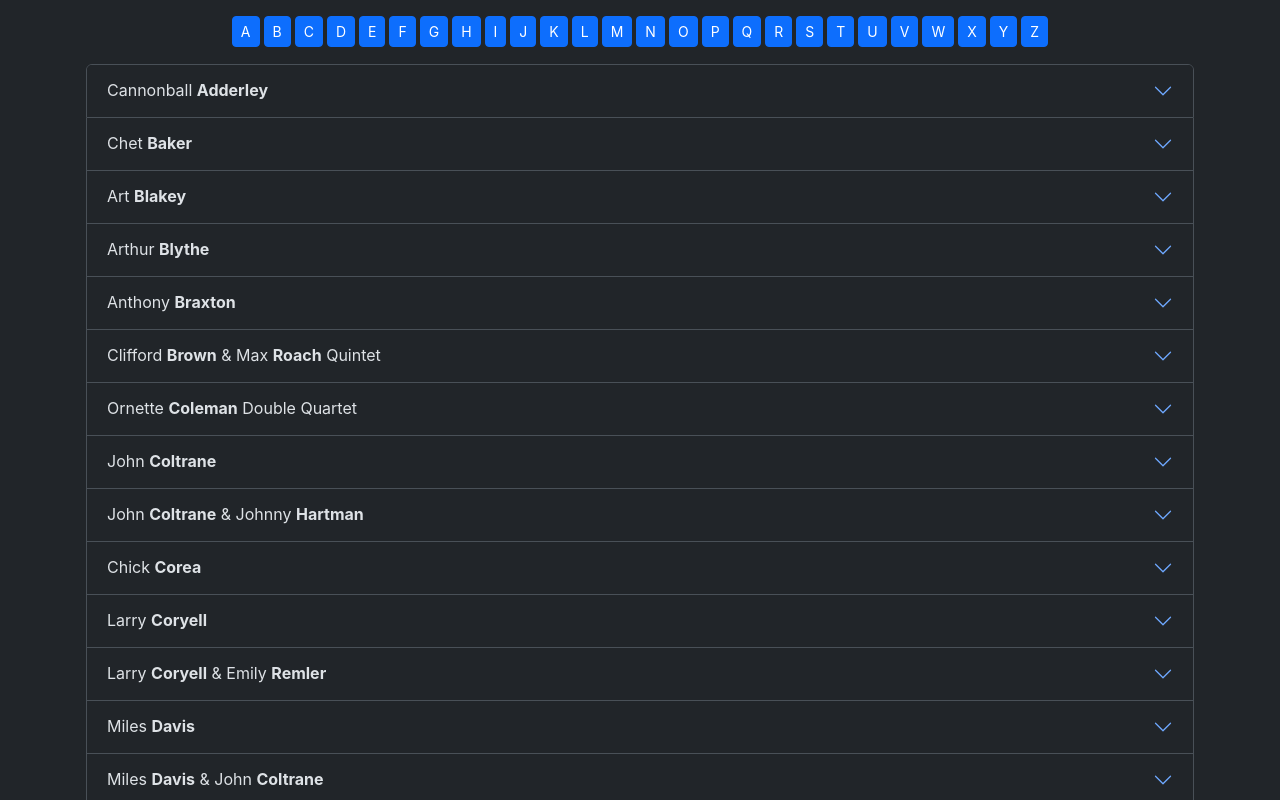
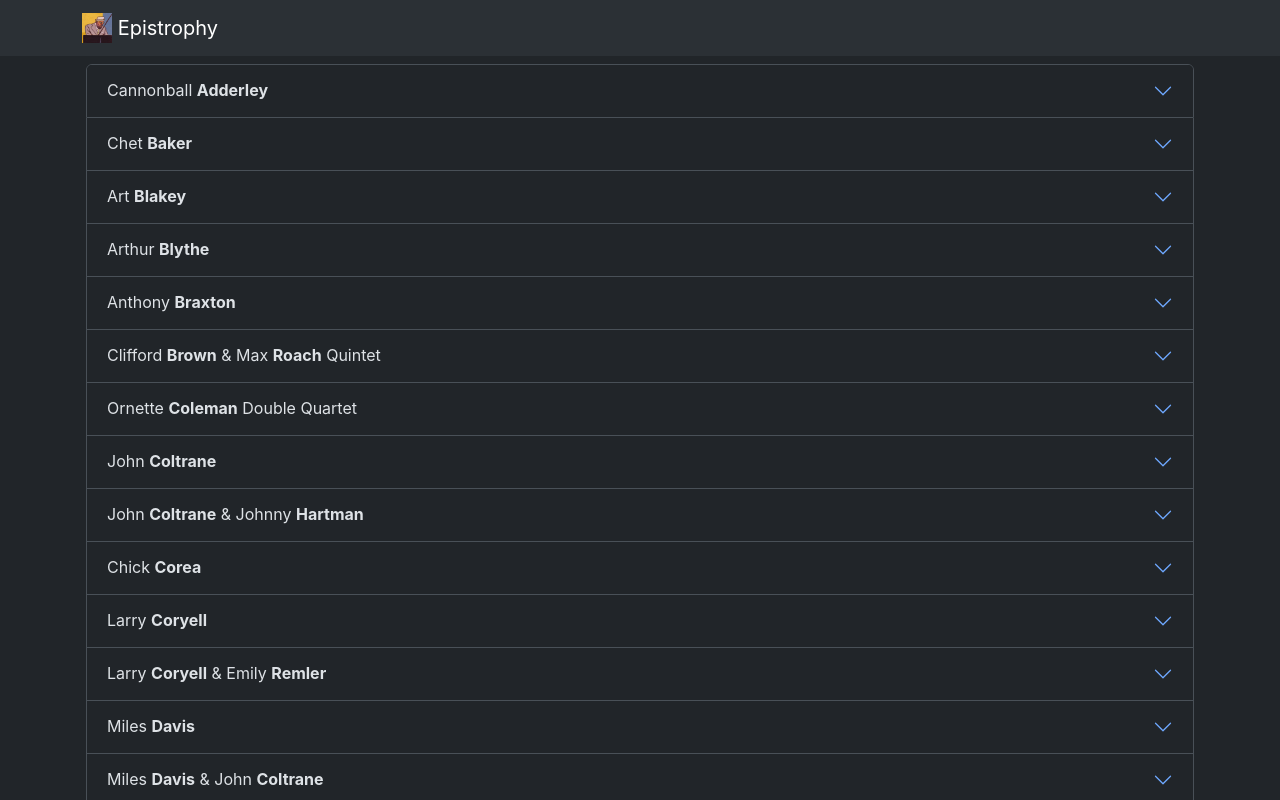
Before and after one commit to jjuback/epistrophy, a React (Create React App) app: page / in a window 1280 px wide. Shown: the top 800 px of the page. Built offline with nearby package versions, Linux system fonts and the light colour scheme; the HTML template or start-up script is replaced by a standard one.

Commit message:
Replaced buttons with navbar

```diff
--- a/src/Artists.js
+++ b/src/Artists.js
@@ -8,8 +8,7 @@
 import Container from 'react-bootstrap/Container';
 import Row from 'react-bootstrap/Row';
 import Col from 'react-bootstrap/Col';
-import Stack from 'react-bootstrap/Stack';
-import Button from 'react-bootstrap/Button';
+import Navbar from 'react-bootstrap/Navbar';
 
 export const Artists = (props) => {
 
@@ -19,34 +18,20 @@
 
   return (
     <>
-      <Stack direction="horizontal" gap={1} className="fixed-top bg-dark py-3 justify-content-center">
-        <Button variant="primary" className="btn-sm">A</Button>
-        <Button variant="primary" className="btn-sm">B</Button>
-        <Button variant="primary" className="btn-sm">C</Button>
-        <Button variant="primary" className="btn-sm">D</Button>
-        <Button variant="primary" className="btn-sm">E</Button>
-        <Button variant="primary" className="btn-sm">F</Button>
-        <Button variant="primary" className="btn-sm">G</Button>
-        <Button variant="primary" className="btn-sm" onClick={() => window.scrollTo(0, 400)}>H</Button>
-        <Button variant="primary" className="btn-sm">I</Button>
-        <Button variant="primary" className="btn-sm">J</Button>
-        <Button variant="primary" className="btn-sm">K</Button>
-        <Button variant="primary" className="btn-sm">L</Button>
-        <Button variant="primary" className="btn-sm">M</Button>
-        <Button variant="primary" className="btn-sm">N</Button>
-        <Button variant="primary" className="btn-sm">O</Button>
-        <Button variant="primary" className="btn-sm">P</Button>
-        <Button variant="primary" className="btn-sm">Q</Button>
-        <Button variant="primary" className="btn-sm">R</Button>
-        <Button variant="primary" className="btn-sm">S</Button>
-        <Button variant="primary" className="btn-sm">T</Button>
-        <Button variant="primary" className="btn-sm">U</Button>
-        <Button variant="primary" className="btn-sm">V</Button>
-        <Button variant="primary" className="btn-sm">W</Button>
-        <Button variant="primary" className="btn-sm">X</Button>
-        <Button variant="primary" className="btn-sm">Y</Button>
-        <Button variant="primary" className="btn-sm">Z</Button>
-      </Stack>
+      <Navbar className="fixed-top bg-body-tertiary">
+        <Container>
+          <Navbar.Brand>
+            <img
+              alt=""
+              src="/apple-touch-icon.png"
+              width="30"
+              height="30"
+              className="d-inline-block align-top"
+            />{' '}
+            Epistrophy
+          </Navbar.Brand>
+        </Container>
+      </Navbar>
       <Accordion className="mt-5" defaultActiveKey={props.current}>
         {cdVault.map((artist, key) => {
             return (
```
